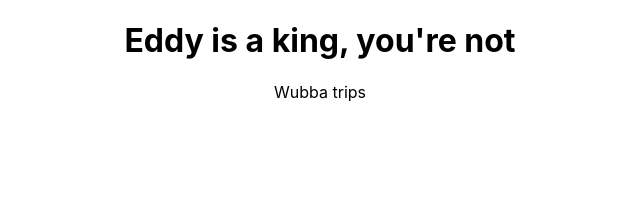
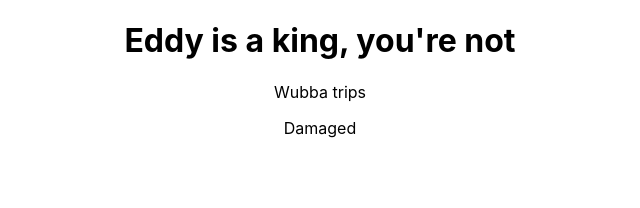
Before and after one commit to victrudoh/pelican, a React (Create React App) app: page / in a window 1280 px wide. Shown: the top 208 px of the page, without its empty margins (320-960 px from the left). Built offline with nearby package versions, Linux system fonts and the light colour scheme.

Commit message:
i think i fixed it

```diff
--- a/src/App.js
+++ b/src/App.js
@@ -5,6 +5,7 @@ function App() {
     <div className="App">
       <h1>Eddy is a king, you're not</h1>
       <p>Wubba trips</p>
+      <p>Damaged</p>
     </div>
   );
 }
```
